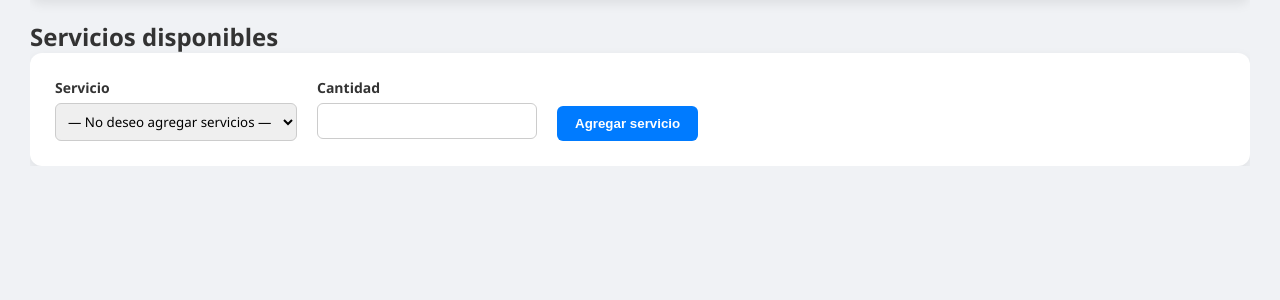
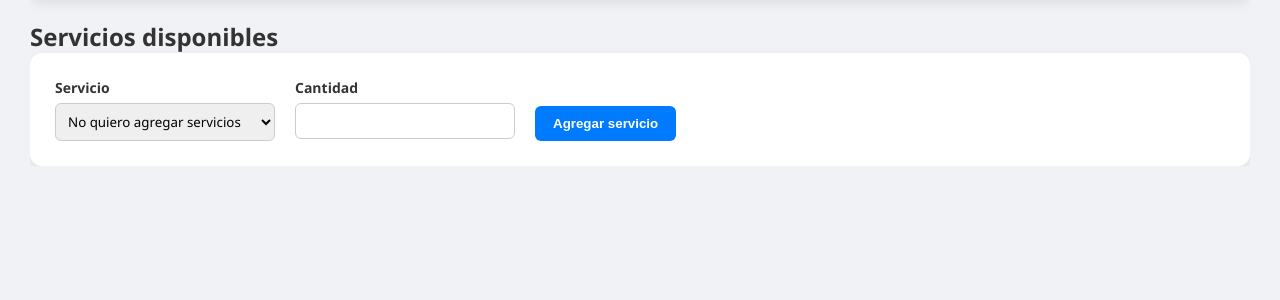
Before and after one commit to Gonzalo-721/Proyecto, a Flask app: template templates/servicios.html in a window 1280 px wide. Shown: the part 154-454 px from the top of the page. Run offline with Flask 3, Linux system fonts and the light colour scheme; the template is opened without the code that fills it, so the values that code supplies are empty.

Commit message:
Update servicios.html

```diff
--- a/templates/servicios.html
+++ b/templates/servicios.html
@@ -36,7 +36,7 @@
                 <div class="form-group">
                     <label>Servicio</label>
                         <select name="id_servicio">
-                            <option value="">— No deseo agregar servicios —</option>
+                            <option value="">No quiero agregar servicios</option>
 
                             {% for s in servicios %}
                             <option value="{{ s.id_servicio }}">
```
